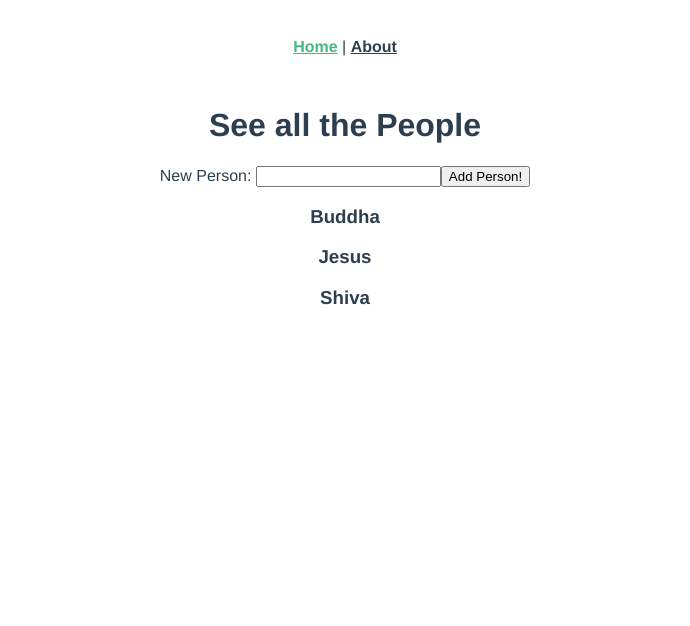
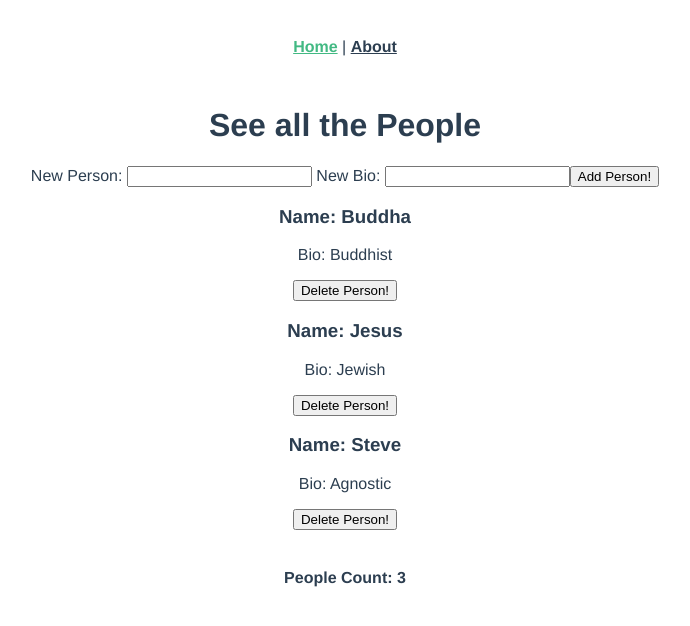
Before and after one commit to khass24/vuejs-people-app, a Vue app: page /#/ in a window 1280 px wide. Shown: the top 626 px of the page, without its empty margins (295-985 px from the left). Built offline with nearby package versions, Linux system fonts and the light colour scheme.

Commit message:
add counter and delete

```diff
--- a/src/views/Home.vue
+++ b/src/views/Home.vue
@@ -1,15 +1,25 @@
 <template>
   <div class="home">
-    <h1>{{ message }}</h1>
+    <h1>See all the People</h1>
 
     <div>
-      New Person: <input v-model="newPerson.text">
+      New Person: <input v-model="newPerson.name">
+      New Bio: <input v-model="newPerson.bio">
       <button v-on:click="addPerson()">Add Person!</button>
     </div>
 
     <div v-for="person in people">
-      <h3>{{ person.name}}</h3>
+      <h3 v-on:click="toggleBio()">Name: {{ person.name }}</h3>
+      <p>Bio: {{ person.bio }}</p>
+      <button v-on:click="deletePerson()">Delete Person!</button>
+
     </div>
+
+    <div>
+      <br>
+      <h4>People Count: {{this.people.length}}</h4>
+    </div>
+
   </div>
 </template>
 
@@ -19,8 +29,8 @@
 <script>
 export default {
   data: function() {
+
     return {
-      message: "See all the People",
 
       people: [
       {
@@ -34,8 +44,8 @@ export default {
         bioVisible: true
       },
       {
-      name: "Shiva",
-      bio: "Hindi",
+        name: "Steve",
+        bio: "Agnostic",
         bioVisible: true
       }
     ],
@@ -47,6 +57,13 @@ export default {
     addPerson: function() {
       this.people.push(this.newPerson);
       this.newPerson = {name: "", bio: "", bioVisible: true};
+    },
+    deletePerson: function() {
+      this.people.splice(this.people.index, 1);
+      return people;
+    },
+    toggleBio: function() {
+      this.people.toggle(this.people.bio);
     }
   },
   computed: {}
```
Lines whose indentation alone changed are shown as unchanged.
